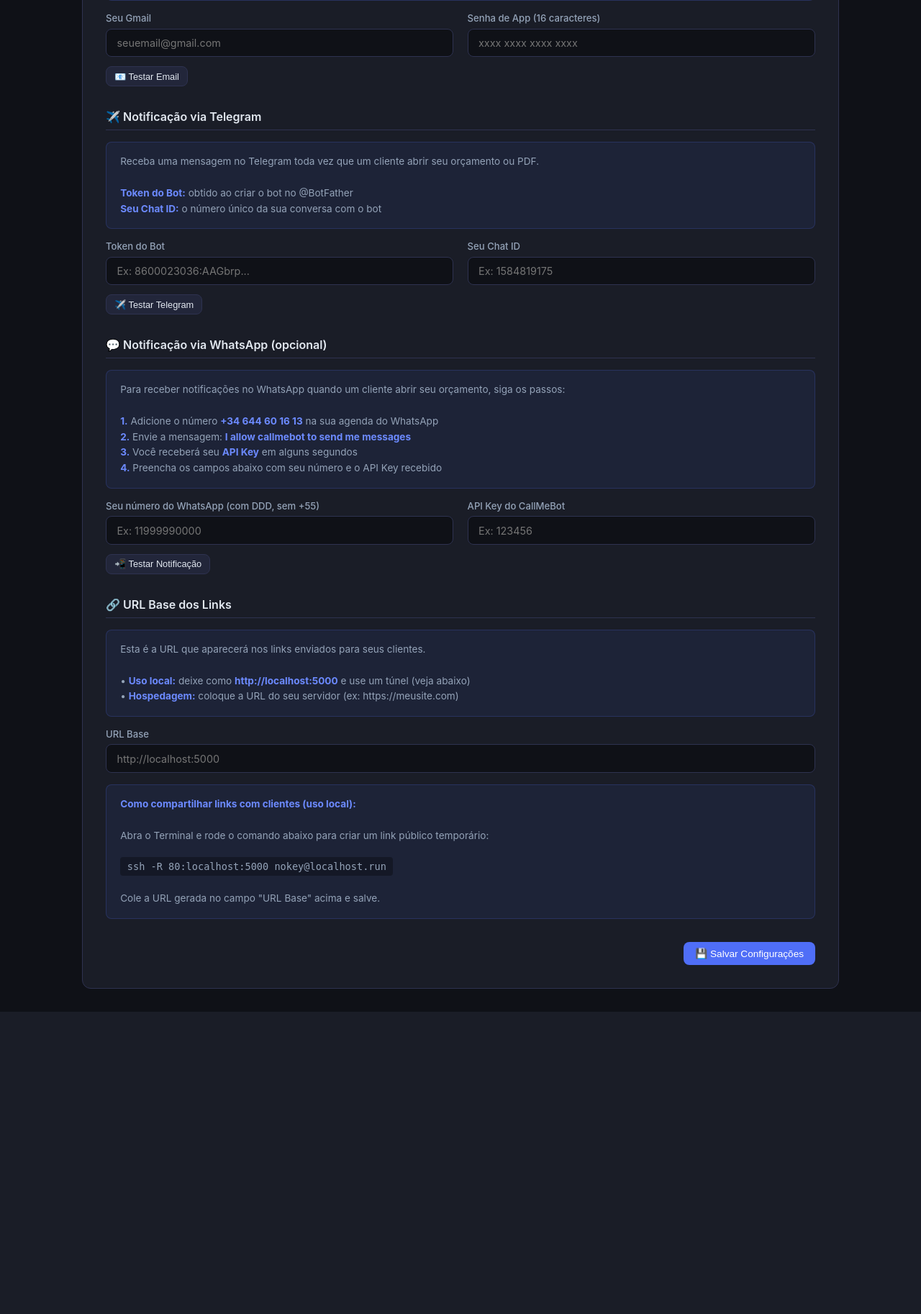
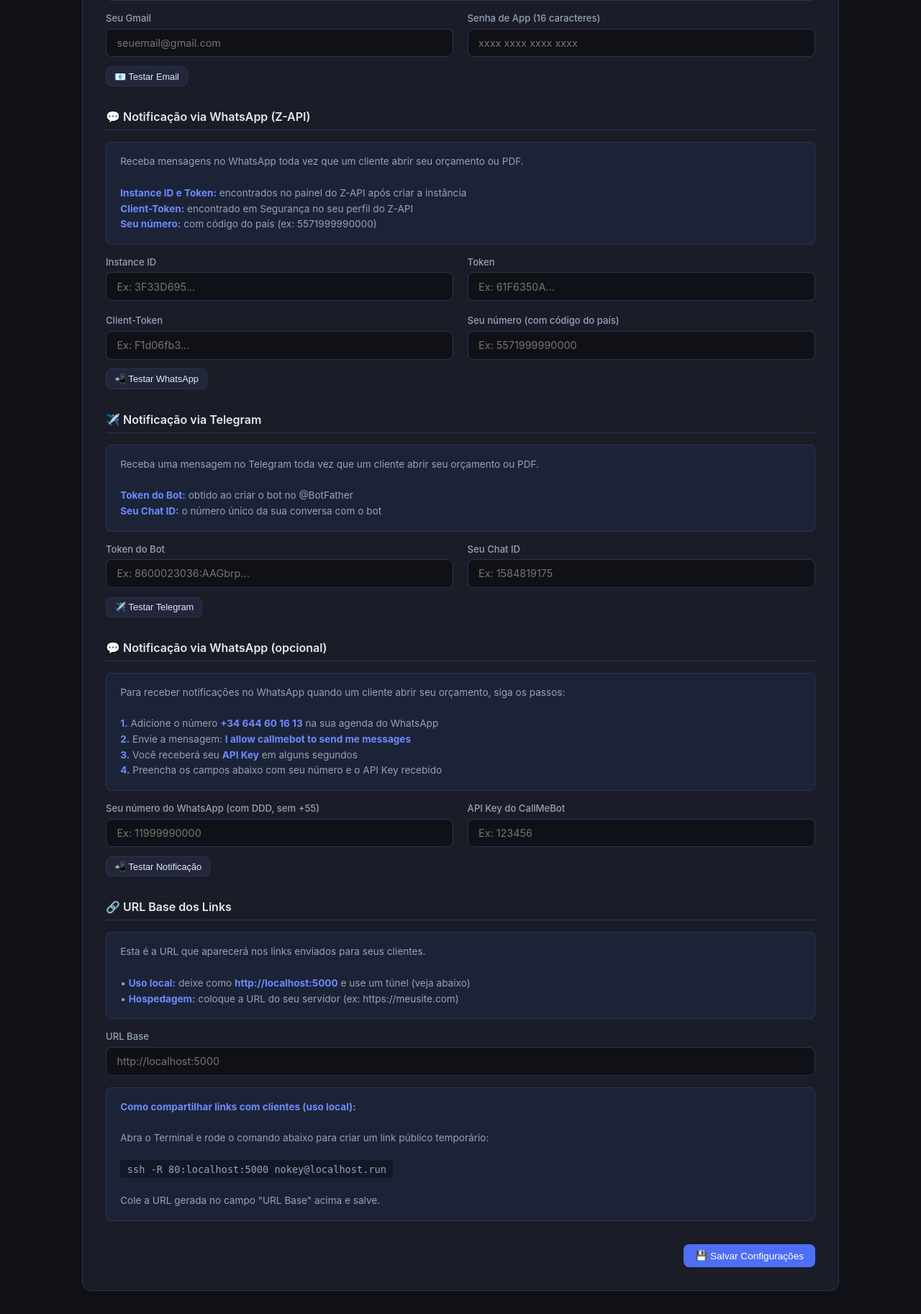
Before and after one commit to arcoestevez96/orcamentos, a Flask app: page /configuracoes in a window 1280 px wide. Shown: the part 556-2382 px from the top of the page at 72% size. Before the commit the page ends 1962 px from the top, so only its background shows below. Run offline with Flask 3, Linux system fonts and the light colour scheme; data that the repository does not hold is empty; some libraries are stand-ins or nearby versions.

Commit message:
Add Z-API WhatsApp notifications support

```diff
--- a/app.py
+++ b/app.py
@@ -70,7 +70,8 @@ def init_db():
         for k, v in [('whatsapp_numero',''),('whatsapp_apikey',''),
                      ('empresa_nome',''),('base_url',''),
                      ('email_remetente',''),('email_senha_app',''),
-                     ('telegram_token',''),('telegram_chat_id','')]:
+                     ('telegram_token',''),('telegram_chat_id',''),
+                     ('zapi_instance',''),('zapi_token',''),('zapi_client_token',''),('zapi_phone','')]:
             cur.execute('INSERT INTO config(chave,valor) VALUES(%s,%s) ON CONFLICT DO NOTHING', (k, v))
         con.commit()
         con.close()
@@ -101,6 +102,10 @@ def init_db():
             INSERT OR IGNORE INTO config VALUES ("email_senha_app","");
             INSERT OR IGNORE INTO config VALUES ("telegram_token","");
             INSERT OR IGNORE INTO config VALUES ("telegram_chat_id","");
+            INSERT OR IGNORE INTO config VALUES ("zapi_instance","");
+            INSERT OR IGNORE INTO config VALUES ("zapi_token","");
+            INSERT OR IGNORE INTO config VALUES ("zapi_client_token","");
+            INSERT OR IGNORE INTO config VALUES ("zapi_phone","");
         ''')
         con.commit()
         con.close()
@@ -156,6 +161,15 @@ def notificar_telegram(token, chat_id, msg):
     except Exception as e:
         return False, str(e)
 
+def notificar_zapi(instance, token, client_token, phone, msg):
+    try:
+        url = f"https://api.z-api.io/instances/{instance}/token/{token}/send-text"
+        headers = {'Content-Type': 'application/json', 'Client-Token': client_token}
+        r = requests.post(url, json={'phone': phone, 'message': msg}, headers=headers, timeout=15)
+        return r.status_code == 200, r.text
+    except Exception as e:
+        return False, str(e)
+
 def notificar(cfg, txt, html=None):
     if cfg.get('whatsapp_numero') and cfg.get('whatsapp_apikey'):
         notificar_whatsapp(cfg['whatsapp_numero'], cfg['whatsapp_apikey'], txt)
@@ -163,6 +177,8 @@ def notificar(cfg, txt, html=None):
         notificar_email(cfg['email_remetente'], cfg['email_senha_app'], html or f'<p>{txt}</p>')
     if cfg.get('telegram_token') and cfg.get('telegram_chat_id'):
         notificar_telegram(cfg['telegram_token'], cfg['telegram_chat_id'], txt)
+    if cfg.get('zapi_instance') and cfg.get('zapi_token') and cfg.get('zapi_client_token') and cfg.get('zapi_phone'):
+        notificar_zapi(cfg['zapi_instance'], cfg['zapi_token'], cfg['zapi_client_token'], cfg['zapi_phone'], txt)
 
 # ── helpers ──────────────────────────────────────────────────────────────────
 
@@ -341,6 +357,18 @@ def testar_whatsapp():
     ok, resp = notificar_whatsapp(numero, apikey, '✅ Teste do app de Orçamentos! Funcionando.')
     return jsonify({'ok': ok, 'resposta': resp})
 
+@app.route('/testar_zapi', methods=['POST'])
+def testar_zapi():
+    d = request.get_json()
+    instance = d.get('instance','').strip()
+    token = d.get('token','').strip()
+    client_token = d.get('client_token','').strip()
+    phone = d.get('phone','').strip()
+    if not all([instance, token, client_token, phone]):
+        return jsonify({'ok': False, 'erro': 'Preencha todos os campos'})
+    ok, resp = notificar_zapi(instance, token, client_token, phone, '✅ Teste do app de Orçamentos! WhatsApp funcionando!')
+    return jsonify({'ok': ok, 'resposta': resp})
+
 @app.route('/testar_telegram', methods=['POST'])
 def testar_telegram():
     d = request.get_json()
--- a/templates/configuracoes.html
+++ b/templates/configuracoes.html
@@ -55,6 +55,35 @@
         </div>
       </div>
       <button class="btn btn-secondary btn-sm" style="margin-top:.8rem" onclick="testarEmail()">📧 Testar Email</button>
+    </div>
+
+    <div class="config-section">
+      <div class="section-title">💬 Notificação via WhatsApp (Z-API)</div>
+      <div class="info-box">
+        Receba mensagens no WhatsApp toda vez que um cliente abrir seu orçamento ou PDF.<br><br>
+        <strong>Instance ID e Token:</strong> encontrados no painel do Z-API após criar a instância<br>
+        <strong>Client-Token:</strong> encontrado em Segurança no seu perfil do Z-API<br>
+        <strong>Seu número:</strong> com código do país (ex: 5571999990000)
+      </div>
+      <div class="form-grid">
+        <div class="form-group">
+          <label>Instance ID</label>
+          <input type="text" id="zapi_instance" value="{{ cfg.zapi_instance }}" placeholder="Ex: 3F33D695...">
+        </div>
+        <div class="form-group">
+          <label>Token</label>
+          <input type="text" id="zapi_token" value="{{ cfg.zapi_token }}" placeholder="Ex: 61F6350A...">
+        </div>
+        <div class="form-group">
+          <label>Client-Token</label>
+          <input type="text" id="zapi_client_token" value="{{ cfg.zapi_client_token }}" placeholder="Ex: F1d06fb3...">
+        </div>
+        <div class="form-group">
+          <label>Seu número (com código do país)</label>
+          <input type="text" id="zapi_phone" value="{{ cfg.zapi_phone }}" placeholder="Ex: 5571999990000">
+        </div>
+      </div>
+      <button class="btn btn-secondary btn-sm" style="margin-top:.8rem" onclick="testarZapi()">📲 Testar WhatsApp</button>
     </div>
 
     <div class="config-section">
@@ -149,6 +178,27 @@ async function testarEmail() {
   }
 }
 
+async function testarZapi() {
+  const instance = document.getElementById('zapi_instance').value.trim();
+  const token = document.getElementById('zapi_token').value.trim();
+  const client_token = document.getElementById('zapi_client_token').value.trim();
+  const phone = document.getElementById('zapi_phone').value.trim();
+  if (!instance || !token || !client_token || !phone) return alert('Preencha todos os campos do Z-API e salve primeiro.');
+  const btn = document.querySelector('[onclick="testarZapi()"]');
+  btn.textContent = '⏳ Enviando...'; btn.disabled = true;
+  try {
+    const res = await fetch('/testar_zapi', {
+      method: 'POST', headers: {'Content-Type': 'application/json'},
+      body: JSON.stringify({ instance, token, client_token, phone })
+    });
+    const data = await res.json();
+    if (data.ok) alert('✅ Mensagem enviada! Verifique seu WhatsApp.');
+    else alert('❌ Erro: ' + (data.erro || data.resposta));
+  } finally {
+    btn.textContent = '📲 Testar WhatsApp'; btn.disabled = false;
+  }
+}
+
 async function testarTelegram() {
   const token = document.getElementById('telegram_token').value.trim();
   const chat_id = document.getElementById('telegram_chat_id').value.trim();
@@ -178,6 +228,10 @@ async function salvar() {
     base_url: document.getElementById('base_url').value.trim(),
     telegram_token: document.getElementById('telegram_token').value.trim(),
     telegram_chat_id: document.getElementById('telegram_chat_id').value.trim(),
+    zapi_instance: document.getElementById('zapi_instance').value.trim(),
+    zapi_token: document.getElementById('zapi_token').value.trim(),
+    zapi_client_token: document.getElementById('zapi_client_token').value.trim(),
+    zapi_phone: document.getElementById('zapi_phone').value.trim(),
   };
   const res = await fetch('/configuracoes', { method: 'POST', headers: {'Content-Type':'application/json'}, body: JSON.stringify(dados) });
   const data = await res.json();
```
